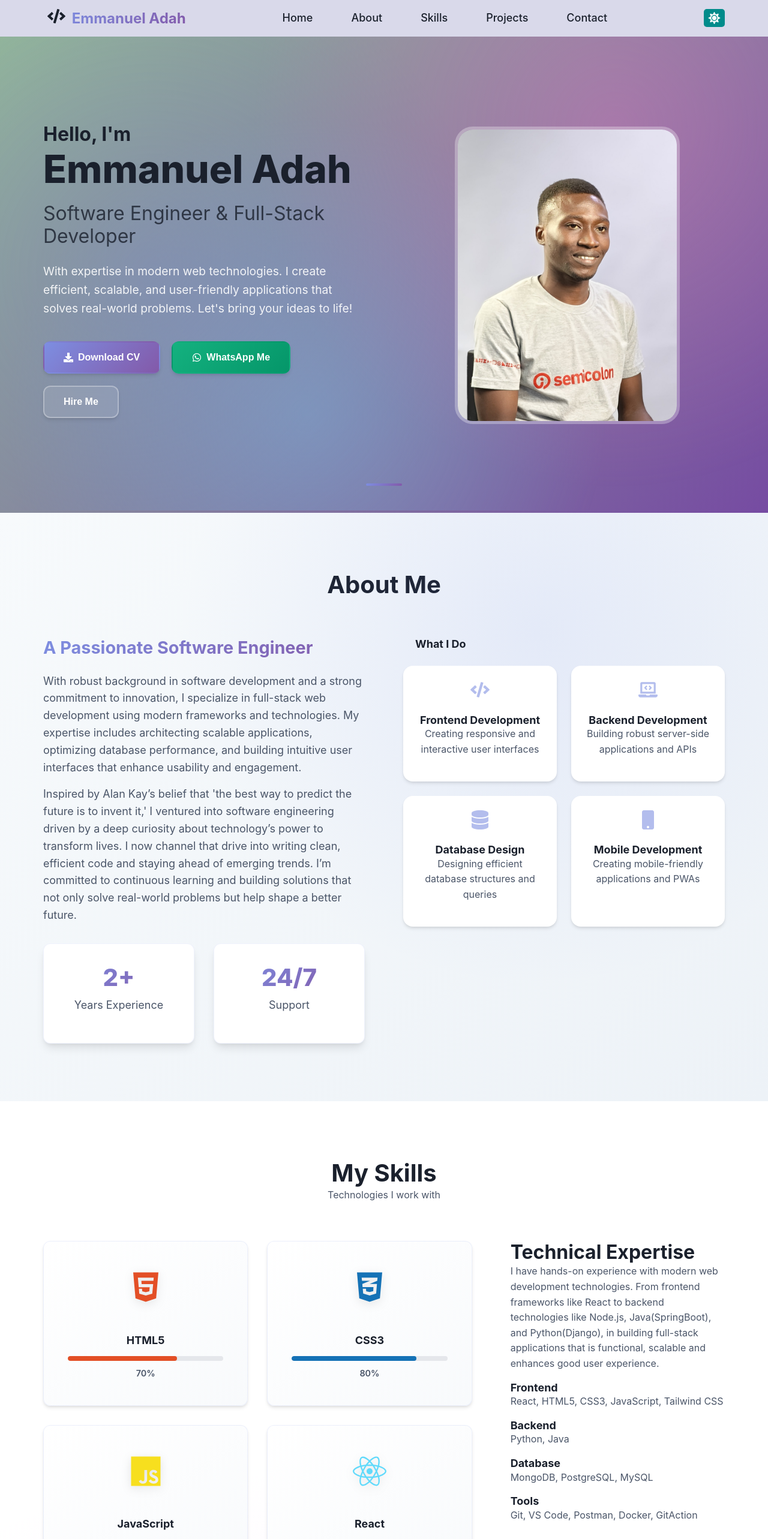
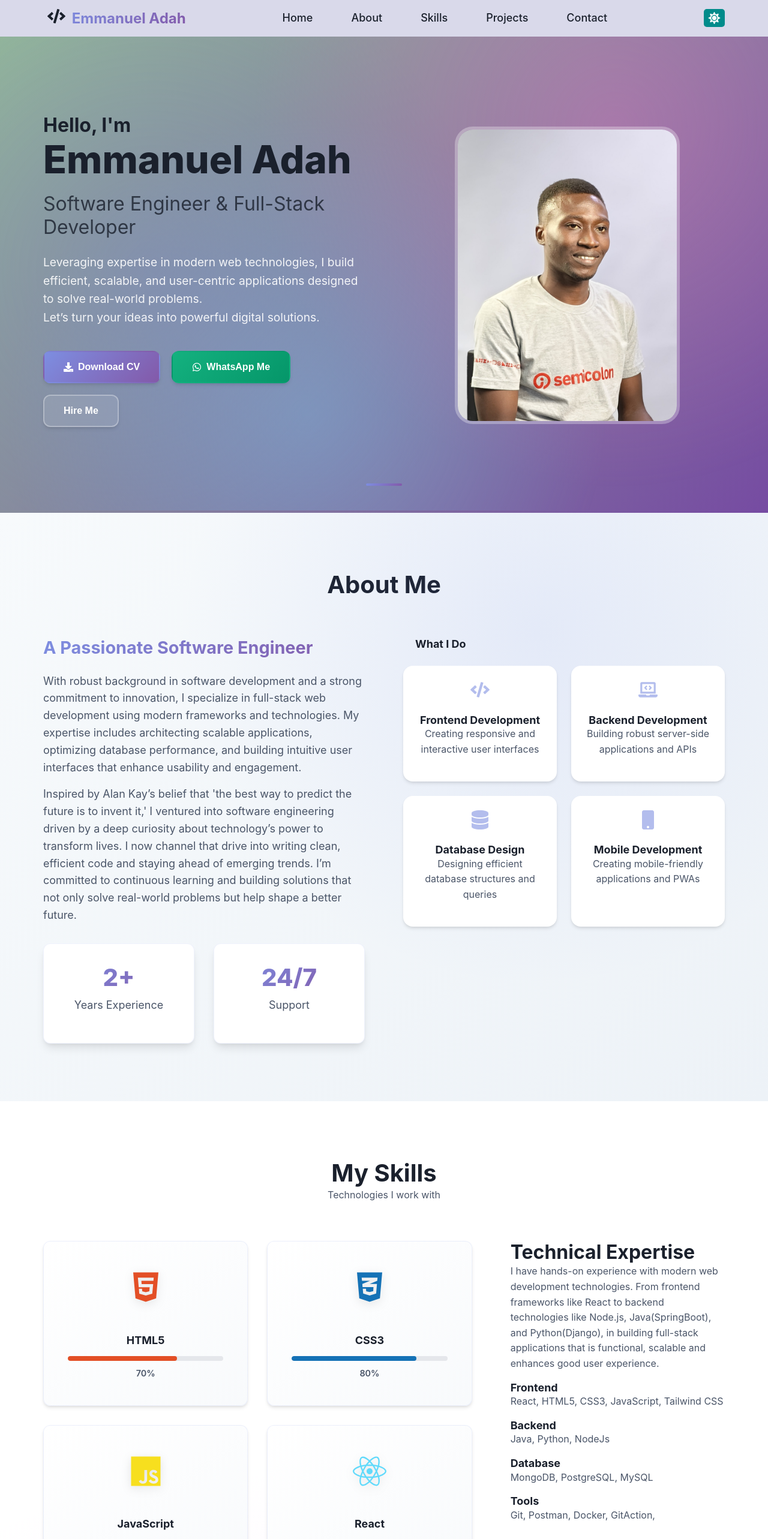
Before and after one commit to EmmanuelAdah/portfolio, a React (Vite) app in the folder my-app/: page / in a window 1280 px wide. Shown: the top 2566 px of the page at 60% size. Built offline with nearby package versions, Linux system fonts and the light colour scheme.

Commit message:
portfolio components

```diff
--- a/my-app/src/Components/Landing.jsx
+++ b/my-app/src/Components/Landing.jsx
@@ -1,6 +1,6 @@
 import React from 'react'
-import {motion} from 'framer-motion'
-import {FaDownload, FaWhatsapp} from 'react-icons/fa'
+import { motion } from 'framer-motion'
+import { FaDownload, FaWhatsapp } from 'react-icons/fa'
 import profileImg from '../assets/Images/profile.jpg'
 
 function Landing() {
@@ -42,9 +42,10 @@ function Landing() {
             <h1>Emmanuel Adah</h1>
             <h2>Software Engineer & Full-Stack Developer</h2>
             <p>
-              With expertise in modern web technologies.
-              I create efficient, scalable, and user-friendly applications that solves
-              real-world problems. Let's bring your ideas to life!
+              Leveraging expertise in modern web technologies, I build efficient,
+              scalable, and user-centric applications designed to solve real-world
+              problems. <br/>
+              Let’s turn your ideas into powerful digital solutions.
             </p>
 
             <div className="landing-buttons">
--- a/my-app/src/Components/Skills.jsx
+++ b/my-app/src/Components/Skills.jsx
@@ -88,7 +88,7 @@ function Skills() {
               </div>
               <div className="category">
                 <h4>Backend</h4>
-                <p>Python, Java</p>
+                <p>Java, Python, NodeJs</p>
               </div>
               <div className="category">
                 <h4>Database</h4>
@@ -96,7 +96,7 @@ function Skills() {
               </div>
               <div className="category">
                 <h4>Tools</h4>
-                <p>Git, VS Code, Postman, Docker, GitAction</p>
+                <p>Git, Postman, Docker, GitAction, </p>
               </div>
             </div>
           </motion.div>
--- a/my-app/src/sections.css
+++ b/my-app/src/sections.css
@@ -568,7 +568,7 @@
   display: flex;
   align-items: center;
   justify-content: center;
-  background: rgba(255, 255, 255, 0.1);
+  background: rgba(152, 97, 97, 0.1);
   backdrop-filter: blur(10px);
   border: 1px solid rgba(255, 255, 255, 0.2);
   box-shadow: var(--shadow-md);
@@ -625,7 +625,7 @@
 
 .submit-btn {
   width: 100%;
-  background: var(--gradient-secondary);
+  background: #2c945c;
   color: white;
   border: none;
   padding: 1.25rem;
```
